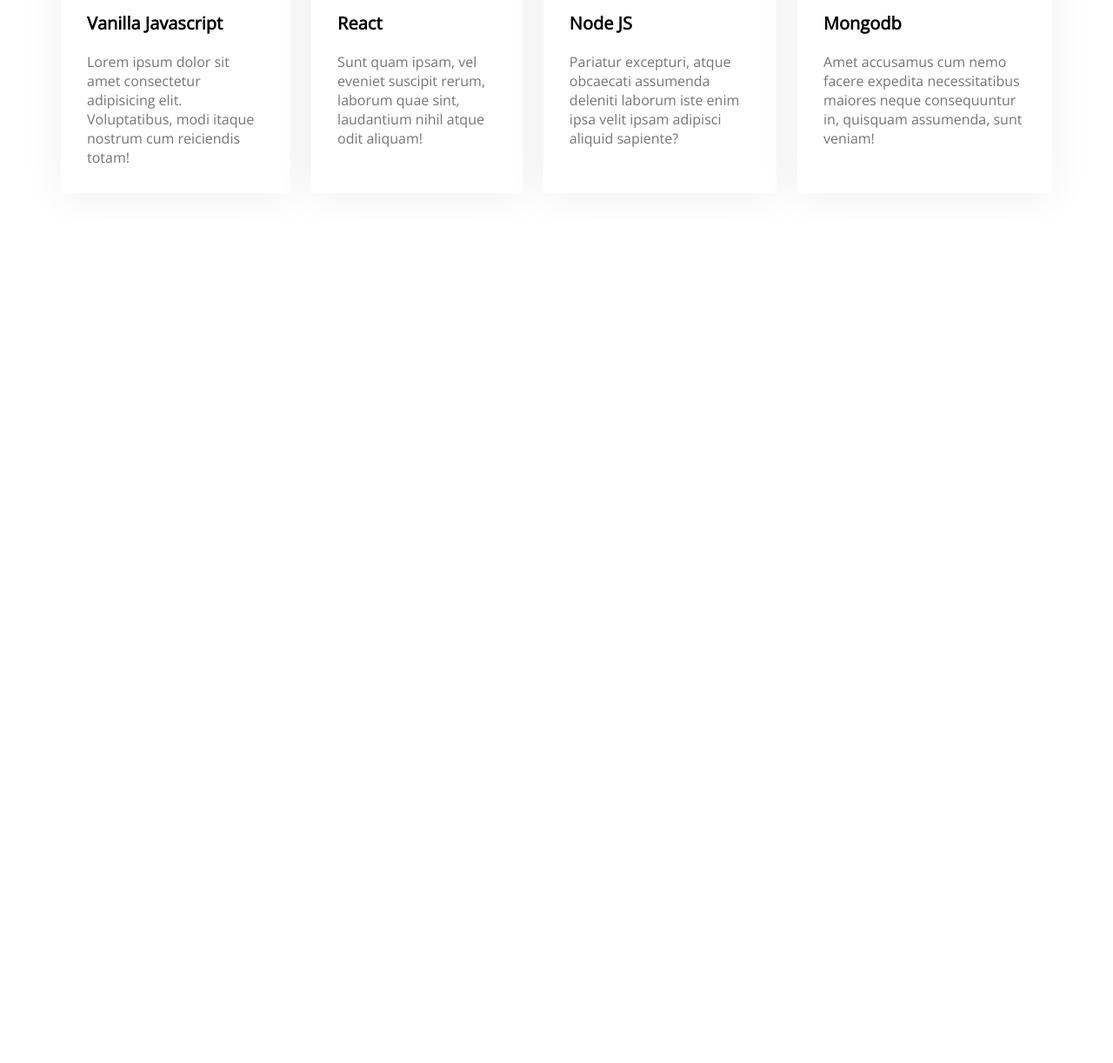
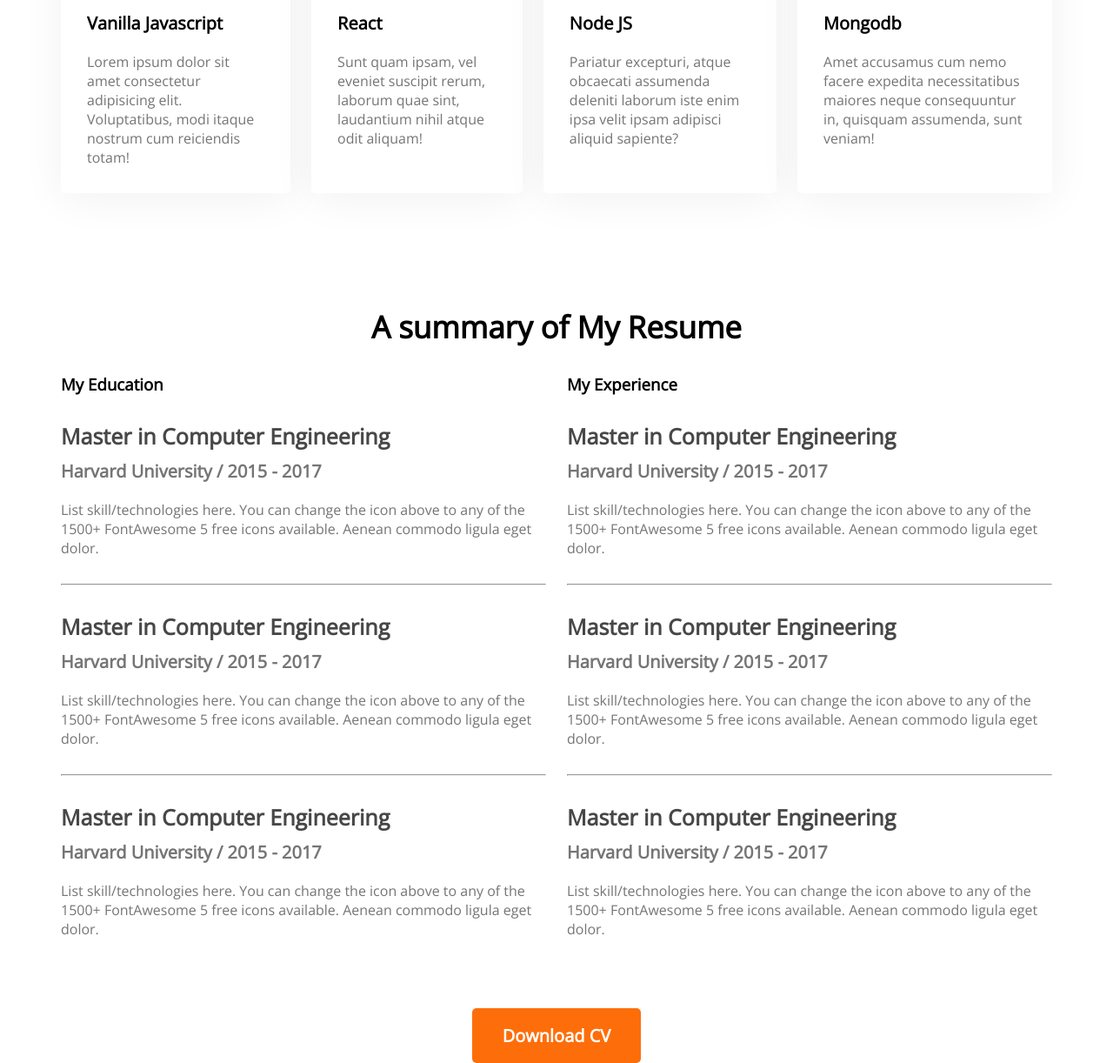
Before and after one commit to habib-N19/Developer-portfolio, a plain HTML site: page index.html in a window 1280 px wide. Shown: the part 1789-3011 px from the top of the page at 87% size. Before the commit the page ends 2041 px from the top, so only its background shows below. Drawn offline with nearby package versions, Linux system fonts and the light colour scheme.

Commit message:
added education section

```diff
--- a/index.html
+++ b/index.html
@@ -105,6 +105,80 @@
 					</div>
 				</div>
 			</section>
+			<!-- Resume section -->
+
+			<section class="resume">
+				<h3 class="section-title">A summary of My Resume</h3>
+				<div class="resume-content">
+					<div>
+						<h3 class="resume-title">My Education</h3>
+						<div class="resume-item">
+							<h4 class="title">Master in Computer Engineering</h4>
+							<h5 class="sub-title">Harvard University / 2015 - 2017</h5>
+							<p class="description">
+								List skill/technologies here. You can change the icon above to
+								any of the 1500+ FontAwesome 5 free icons available. Aenean
+								commodo ligula eget dolor.
+							</p>
+						</div>
+						<hr />
+						<div class="resume-item">
+							<h4 class="title">Master in Computer Engineering</h4>
+							<h5 class="sub-title">Harvard University / 2015 - 2017</h5>
+							<p class="description">
+								List skill/technologies here. You can change the icon above to
+								any of the 1500+ FontAwesome 5 free icons available. Aenean
+								commodo ligula eget dolor.
+							</p>
+						</div>
+						<hr />
+						<div class="resume-item">
+							<h4 class="title">Master in Computer Engineering</h4>
+							<h5 class="sub-title">Harvard University / 2015 - 2017</h5>
+							<p class="description">
+								List skill/technologies here. You can change the icon above to
+								any of the 1500+ FontAwesome 5 free icons available. Aenean
+								commodo ligula eget dolor.
+							</p>
+						</div>
+					</div>
+					<div>
+						<h3 class="resume-title">My Experience</h3>
+						<div class="resume-item">
+							<h4 class="title">Master in Computer Engineering</h4>
+							<h5 class="sub-title">Harvard University / 2015 - 2017</h5>
+							<p class="description">
+								List skill/technologies here. You can change the icon above to
+								any of the 1500+ FontAwesome 5 free icons available. Aenean
+								commodo ligula eget dolor.
+							</p>
+						</div>
+						<hr />
+						<div class="resume-item">
+							<h4 class="title">Master in Computer Engineering</h4>
+							<h5 class="sub-title">Harvard University / 2015 - 2017</h5>
+							<p class="description">
+								List skill/technologies here. You can change the icon above to
+								any of the 1500+ FontAwesome 5 free icons available. Aenean
+								commodo ligula eget dolor.
+							</p>
+						</div>
+						<hr />
+						<div class="resume-item">
+							<h4 class="title">Master in Computer Engineering</h4>
+							<h5 class="sub-title">Harvard University / 2015 - 2017</h5>
+							<p class="description">
+								List skill/technologies here. You can change the icon above to
+								any of the 1500+ FontAwesome 5 free icons available. Aenean
+								commodo ligula eget dolor.
+							</p>
+						</div>
+					</div>
+				</div>
+				<div class="resume-button">
+					<button class="btn-primary">Download CV</button>
+				</div>
+			</section>
 		</main>
 		<footer></footer>
 	</body>
--- a/styles/portfolio.css
+++ b/styles/portfolio.css
@@ -83,9 +83,12 @@ main {
     margin: 0 auto;
 }
 
+section {
+    margin-top: 130px;
+}
+
 /* about section */
 .about {
-    margin-top: 130px;
     background: #FFF8F3;
     border-radius: 10px;
     padding: 130px 150px;
@@ -124,7 +127,6 @@ main {
 }
 
 .what-i-do {
-    margin-top: 130px;
     margin-bottom: 30px;
 }
 
@@ -152,3 +154,39 @@ main {
     color: #757575;
 
 }
+
+/* Resume styles */
+.resume-content {
+    display: flex;
+    gap: 24px;
+
+}
+
+.resume-item {
+    margin-top: 30px;
+    margin-bottom: 30px;
+}
+
+.resume .title {
+    color: #474747;
+    font-weight: 700;
+    font-size: 25px;
+    margin-bottom: 10px;
+}
+
+.resume .sub-title {
+    font-weight: 600;
+    font-size: 20px;
+    margin-bottom: 20px;
+    color: #757575;
+}
+
+.resume .description {
+    color: #757575;
+
+}
+
+.resume-button {
+    text-align: center;
+    margin-top: 50px;
+}
```
